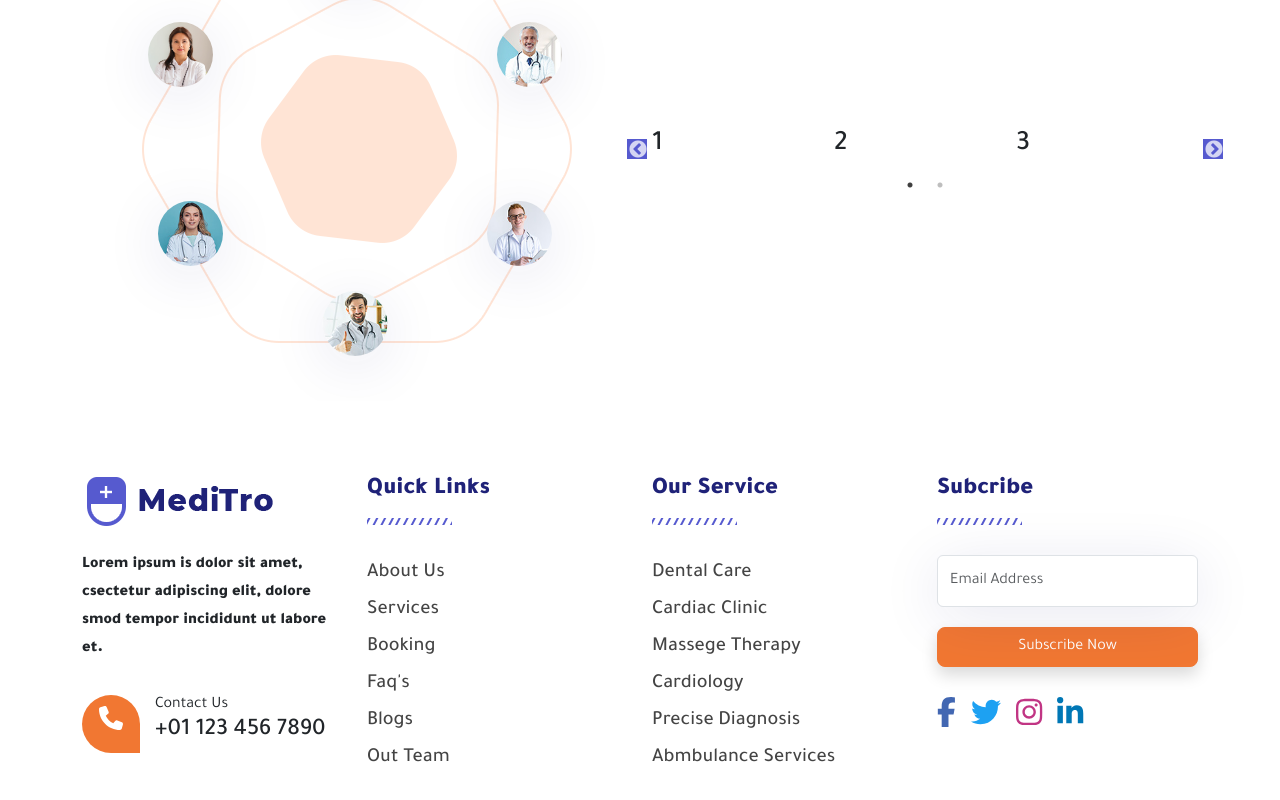
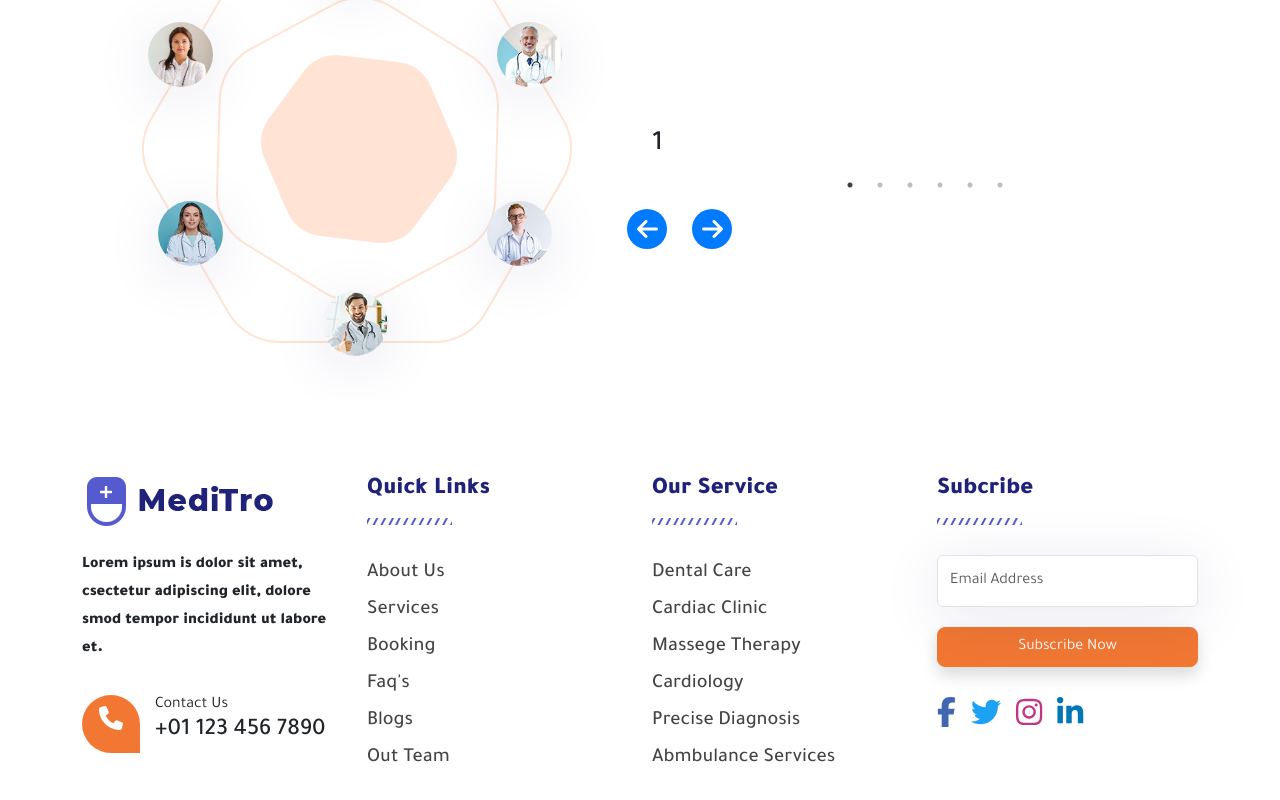
Before and after one commit to omaralkhuly18/meditro-by-react, a React (Create React App) app: page /About in a window 1280 px wide. Shown: the part 2442-3242 px from the top of the page. Built offline with nearby package versions, Linux system fonts and the light colour scheme.

Commit message:
commitB nine

```diff
--- a/src/components/Testimonial/Testimonial.js
+++ b/src/components/Testimonial/Testimonial.js
@@ -4,6 +4,8 @@ import "slick-carousel/slick/slick.css";
 import "slick-carousel/slick/slick-theme.css";
 
 import Slider from "react-slick";
+import { FontAwesomeIcon } from "@fortawesome/react-fontawesome";
+import { faArrowRight, faArrowLeft } from "@fortawesome/free-solid-svg-icons";
 
 import ImgTestimonial from '../../assets/bgImgTestimonial.png';
 import DoctorOne from "../../assets/doctor1.jpg";
@@ -12,14 +14,74 @@ import DoctorThree from "../../assets/doctor3.jpeg";
 import DoctorFour from "../../assets/doctor4.jpeg";
 import DoctorFive from '../../assets/doctor5.jpeg';
 import DoctorSix from "../../assets/doctor6.jpeg";
+const NextArrow = (props) => {
+    const { onClick } = props;
+    return (
+        <div
+            className="swiper-button-next test-btn-next"
+            onClick={onClick}
+            style={{
+                position: "absolute",
+                top: "100px",
+                right: "auto",
+                left: "40px",
+                transform: "translateY(-50%)",
+                cursor: "pointer",
+                zIndex: 1,
+                color: "#fff",
+                fontSize: "24px",
+                backgroundColor: "#007bff",
+                borderRadius: "50%",
+                width: "40px",
+                height: "40px",
+                display: "flex",
+                alignItems: "center",
+                justifyContent: "center",
+            }}
+        >
+            <FontAwesomeIcon icon={faArrowRight} />
+        </div>
+    );
+};
+
+const PrevArrow = (props) => {
+    const { onClick } = props;
+    return (
+        <div
+            className="swiper-button-prev test-btn-prev"
+            onClick={onClick}
+            style={{
+                position: "absolute",
+                top: "100px",
+                left: "-25px",
+                transform: "translateY(-50%)",
+                cursor: "pointer",
+                zIndex: 1,
+                color: "#fff",
+                fontSize: "24px",
+                backgroundColor: "#007bff",
+                borderRadius: "50%",
+                width: "40px",
+                height: "40px",
+                display: "flex",
+                alignItems: "center",
+                justifyContent: "center",
+            }}
+        >
+            <FontAwesomeIcon icon={faArrowLeft} />
+        </div>
+    );
+};
 
 const Testimonial = () => {
     var settings = {
         dots: true,
         infinite: true,
         speed: 500,
-        slidesToShow: 3,
-        slidesToScroll: 3,
+        slidesToShow: 1,
+        slidesToScroll: 1,
+        nextArrow: <NextArrow />,
+        prevArrow: <PrevArrow />
     };
     return (
         <>
```
